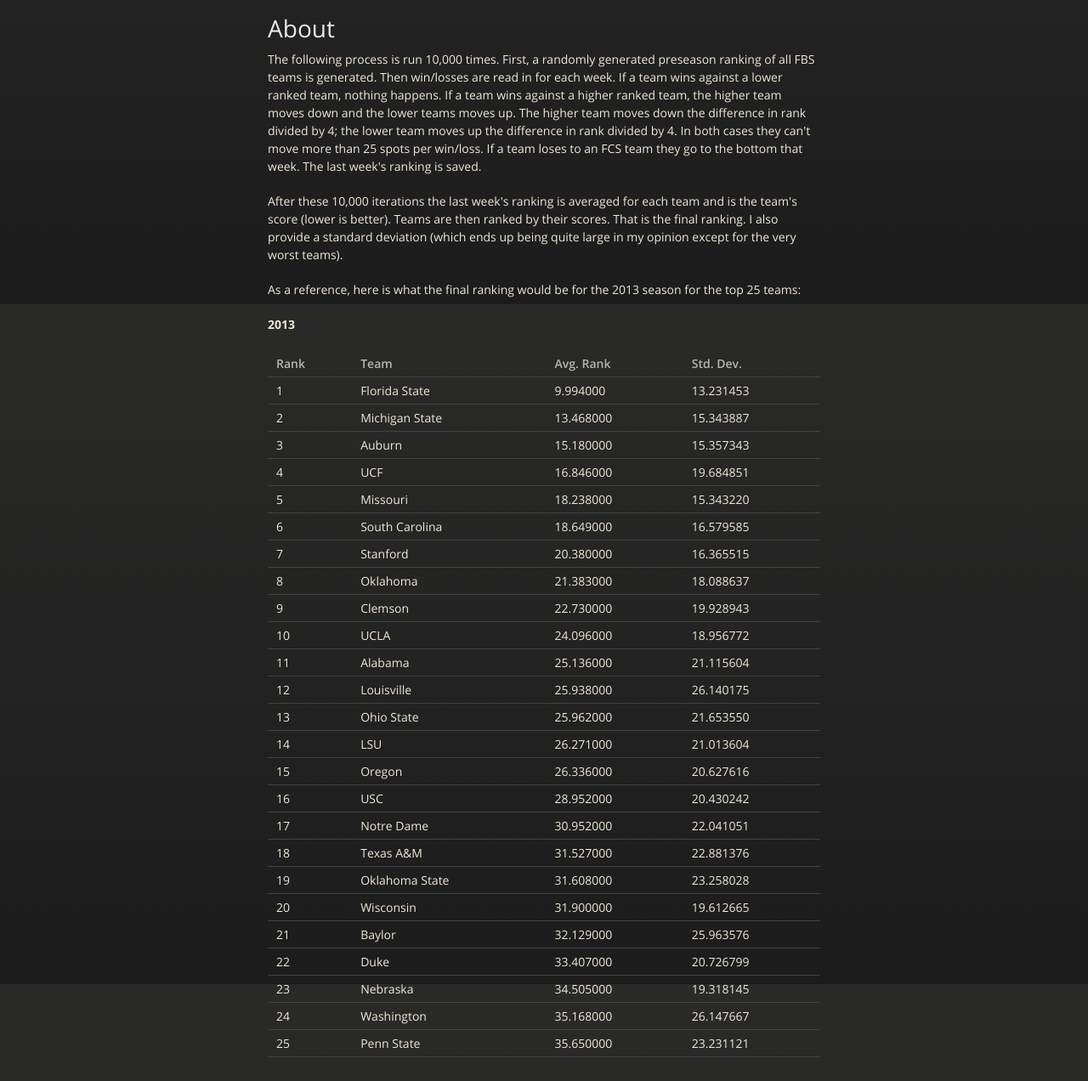
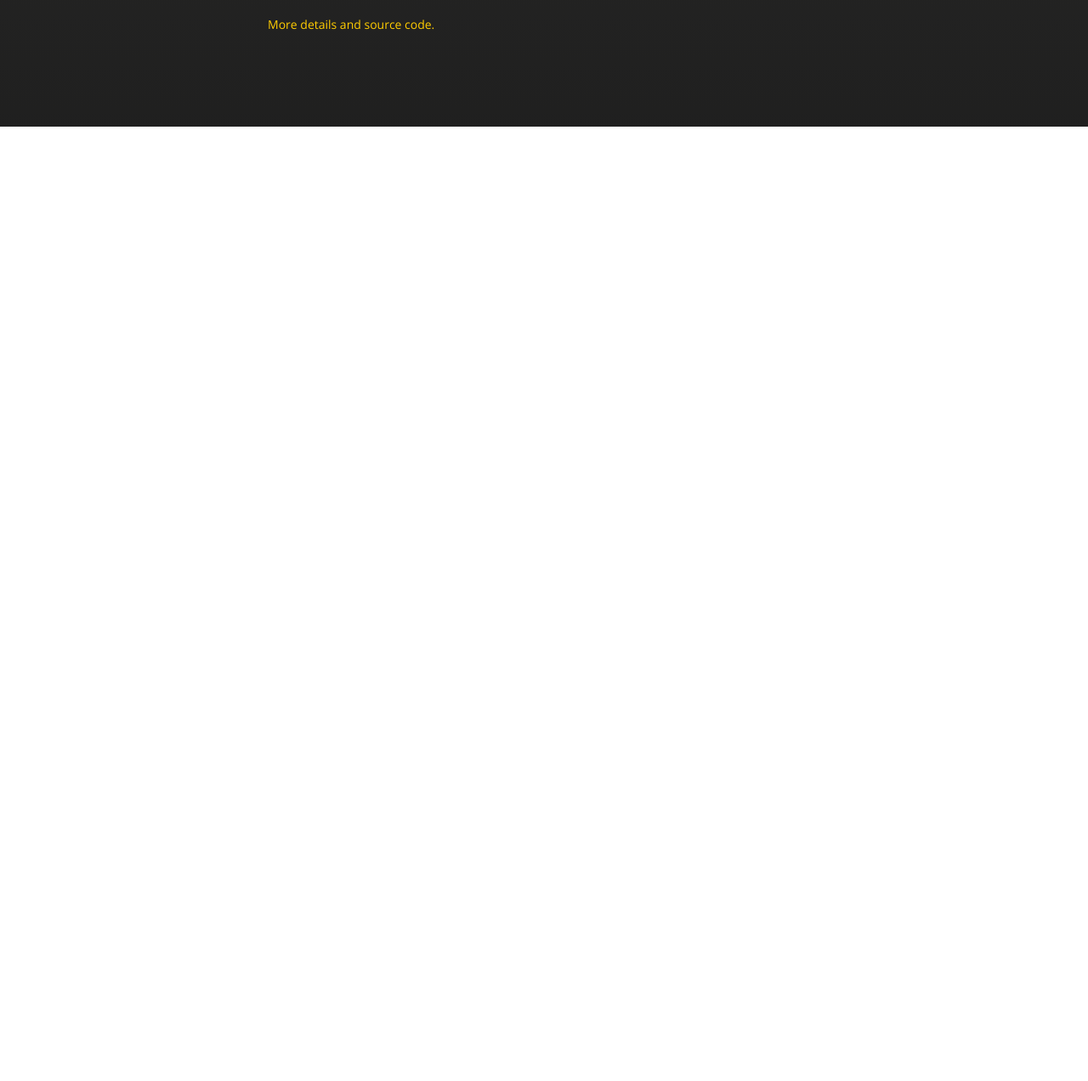
Before and after one commit to djessemoody/cfb, a plain HTML site: page index.html in a window 1280 px wide. Shown: the part 4442-5714 px from the top of the page at 85% size. After the commit the page ends 4591 px from the top, so only its background shows below. Drawn offline with nearby package versions, Linux system fonts and the light colour scheme.

```diff
--- a/index.html
+++ b/index.html
@@ -822,189 +822,7 @@
 </tbody>
 </table>
 
-<h1>
-<a id="about" class="anchor" href="#about" aria-hidden="true"><span class="octicon octicon-link"></span></a>About</h1>
-
-<p>The following process is run 10,000 times. First, a randomly generated preseason
-ranking of all FBS teams is generated. Then win/losses are read in for each week. If a
-team wins against a lower ranked team, nothing happens. If a team wins against a
-higher ranked team, the higher team moves down and the lower teams moves up. The
-higher team moves down the difference in rank divided by 4; the lower team moves
-up the difference in rank divided by 4. In both cases they can't move more than
-25 spots per win/loss. If a team loses to an FCS team they go to the bottom that
-week. The last week's ranking is saved.</p>
-
-<p>After these 10,000 iterations the last week's ranking is averaged for each team
-and is the team's score (lower is better). Teams are then ranked by their scores.
-That is the final ranking. I also provide a standard deviation (which ends up being
-quite large in my opinion except for the very worst teams).</p>
-
-<p>As a reference, here is what the final ranking would be for the 2013 season for the top 25 teams:</p>
-
-<p><strong>2013</strong></p>
-
-<table>
-<thead>
-<tr>
-<th>Rank</th>
-<th>Team</th>
-<th>Avg. Rank</th>
-<th>Std. Dev.</th>
-</tr>
-</thead>
-<tbody>
-<tr>
-<td>1</td>
-<td>Florida State</td>
-<td>9.994000</td>
-<td>13.231453</td>
-</tr>
-<tr>
-<td>2</td>
-<td>Michigan State</td>
-<td>13.468000</td>
-<td>15.343887</td>
-</tr>
-<tr>
-<td>3</td>
-<td>Auburn</td>
-<td>15.180000</td>
-<td>15.357343</td>
-</tr>
-<tr>
-<td>4</td>
-<td>UCF</td>
-<td>16.846000</td>
-<td>19.684851</td>
-</tr>
-<tr>
-<td>5</td>
-<td>Missouri</td>
-<td>18.238000</td>
-<td>15.343220</td>
-</tr>
-<tr>
-<td>6</td>
-<td>South Carolina</td>
-<td>18.649000</td>
-<td>16.579585</td>
-</tr>
-<tr>
-<td>7</td>
-<td>Stanford</td>
-<td>20.380000</td>
-<td>16.365515</td>
-</tr>
-<tr>
-<td>8</td>
-<td>Oklahoma</td>
-<td>21.383000</td>
-<td>18.088637</td>
-</tr>
-<tr>
-<td>9</td>
-<td>Clemson</td>
-<td>22.730000</td>
-<td>19.928943</td>
-</tr>
-<tr>
-<td>10</td>
-<td>UCLA</td>
-<td>24.096000</td>
-<td>18.956772</td>
-</tr>
-<tr>
-<td>11</td>
-<td>Alabama</td>
-<td>25.136000</td>
-<td>21.115604</td>
-</tr>
-<tr>
-<td>12</td>
-<td>Louisville</td>
-<td>25.938000</td>
-<td>26.140175</td>
-</tr>
-<tr>
-<td>13</td>
-<td>Ohio State</td>
-<td>25.962000</td>
-<td>21.653550</td>
-</tr>
-<tr>
-<td>14</td>
-<td>LSU</td>
-<td>26.271000</td>
-<td>21.013604</td>
-</tr>
-<tr>
-<td>15</td>
-<td>Oregon</td>
-<td>26.336000</td>
-<td>20.627616</td>
-</tr>
-<tr>
-<td>16</td>
-<td>USC</td>
-<td>28.952000</td>
-<td>20.430242</td>
-</tr>
-<tr>
-<td>17</td>
-<td>Notre Dame</td>
-<td>30.952000</td>
-<td>22.041051</td>
-</tr>
-<tr>
-<td>18</td>
-<td>Texas A&amp;M</td>
-<td>31.527000</td>
-<td>22.881376</td>
-</tr>
-<tr>
-<td>19</td>
-<td>Oklahoma State</td>
-<td>31.608000</td>
-<td>23.258028</td>
-</tr>
-<tr>
-<td>20</td>
-<td>Wisconsin</td>
-<td>31.900000</td>
-<td>19.612665</td>
-</tr>
-<tr>
-<td>21</td>
-<td>Baylor</td>
-<td>32.129000</td>
-<td>25.963576</td>
-</tr>
-<tr>
-<td>22</td>
-<td>Duke</td>
-<td>33.407000</td>
-<td>20.726799</td>
-</tr>
-<tr>
-<td>23</td>
-<td>Nebraska</td>
-<td>34.505000</td>
-<td>19.318145</td>
-</tr>
-<tr>
-<td>24</td>
-<td>Washington</td>
-<td>35.168000</td>
-<td>26.147667</td>
-</tr>
-<tr>
-<td>25</td>
-<td>Penn State</td>
-<td>35.650000</td>
-<td>23.231121</td>
-</tr>
-</tbody>
-</table>
+<p><a href="https://github.com/wesbarnett/cfb">More details and source code.</a></p>
       </section>
 
     </div>
```
Also changed, not shown: params.json (+1 -1 lines).
